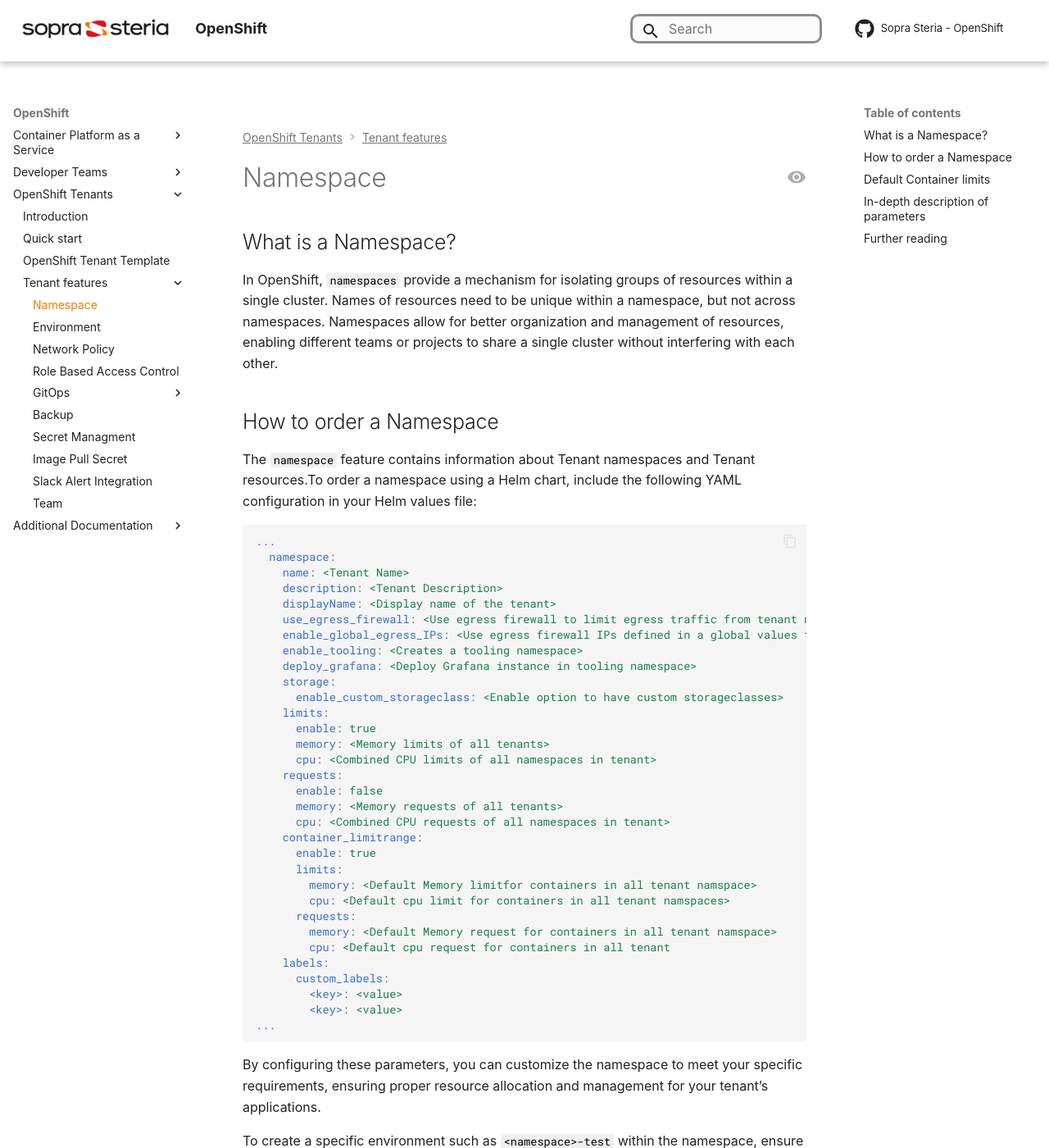
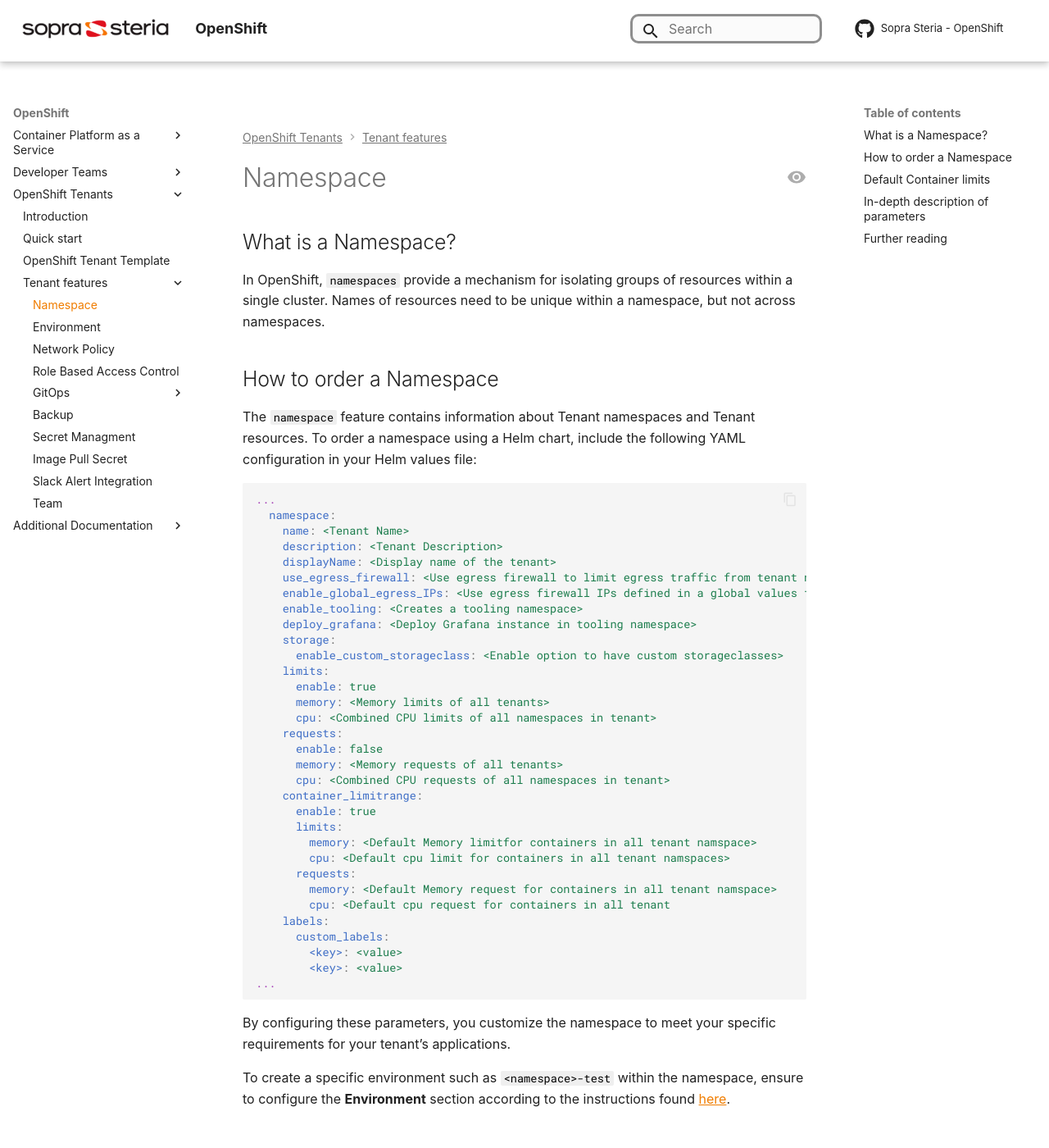
Before and after one commit to Sopra-Steria-Norge-Kubernetes/OpenShift, an MkDocs documentation site: the page built from docs/OpenShift Tenants/Tenant features/namespace.md, in a window 1280 px wide and 1400 px high. Shown: the whole window at 82% size. Built offline with MkDocs 1.6.1 and Material for MkDocs 9.7.7, drawn with Linux system fonts in a browser that asks for light colours; some web fonts are replaced; comment, search, counter and statistics services are not loaded; some of the changed text lies outside the part shown.

Commit message:
Fjerner fluff fra tenantfeatures

````diff
--- a/docs/OpenShift Tenants/Tenant features/namespace.md
+++ b/docs/OpenShift Tenants/Tenant features/namespace.md
@@ -2,11 +2,11 @@
 
 ## What is a Namespace?
 
-In OpenShift, `namespaces` provide a mechanism for isolating groups of resources within a single cluster. Names of resources need to be unique within a namespace, but not across namespaces. Namespaces allow for better organization and management of resources, enabling different teams or projects to share a single cluster without interfering with each other.
+In OpenShift, `namespaces` provide a mechanism for isolating groups of resources within a single cluster. Names of resources need to be unique within a namespace, but not across namespaces.
 
 ## How to order a Namespace
 
-The `namespace` feature contains information about Tenant namespaces and Tenant resources.To order a namespace using a Helm chart, include the following YAML configuration in your Helm values file:
+The `namespace` feature contains information about Tenant namespaces and Tenant resources. To order a namespace using a Helm chart, include the following YAML configuration in your Helm values file:
 
 ``` yaml
 ...
@@ -43,7 +43,7 @@
 ...
 ```
 
-By configuring these parameters, you can customize the namespace to meet your specific requirements, ensuring proper resource allocation and management for your tenant’s applications.
+By configuring these parameters, you customize the namespace to meet your specific requirements for your tenant’s applications.
 
 To create a specific environment such as `<namespace>-test` within the namespace, ensure to configure the **Environment** section according to the instructions found [here](../Tenant%20features/environments.md).
 
@@ -77,7 +77,7 @@
 | `enable_global_egress_IPs`    | Use egress firewall IPs defined in a global values file                              | false                                       | Boolean    | false |
 | `enable_tooling`              | Creates a tooling namespace which is needed for certain applications such as Grafana | true                                       | Boolean    | true |
 | `deploy_grafana`              | Deploys a grafana instance in the tooling namespace                                      | true                                       | Boolean    | true |
-| `storage.enable_custom_storageclass`              | Enable option to have custom storageclasses                                      | true                                       | Boolean    | false |
+| `storage.enable_custom_storageclass`              | Option for custom storageclasses                                      | true                                       | Boolean    | false |
 | `limits.memory`               | Combined memory limit for all tenant namespaces. The memory resource is measured in bytes. Memory can be expressed as a plain or fixed-point integer with one of these suffixes: E, P, T, G, M, K, Ei, Pi, Ti, Gi, Mi, Ki.    | 1Gi                                        | String/Int | 1Gi |
 | `limits.cpu`                 | Combined cpu limit for all tenant namespaces. Fractional values are allowed. A Container that requests 500m CPU is guaranteed half as much CPU as a Container that requests 1 CPU. You can use the suffix m to mean milli. For example 100m CPU, 100 milliCPU, and 0.1 CPU are all the same. A precision finer than 1m is not allowed.                                         | 1                                          | String/Int | 1 |
 | `requests.memory`               | Combined memory requests for all tenant namespaces. The memory resource is measured in bytes. Memory can be expressed as a plain or fixed-point integer with one of these suffixes: E, P, T, G, M, K, Ei, Pi, Ti, Gi, Mi, Ki.    | 1Gi                                        | String/Int | 1Gi |
````
Also changed, not shown: docs/OpenShift Tenants/Tenant features/backup.md (+3 -2 lines), docs/OpenShift Tenants/Tenant features/environments.md (+0 -2 lines), docs/OpenShift Tenants/Tenant features/networkpolicy.md (+1 -3 lines), docs/OpenShift Tenants/Tenant features/rbac.md (+2 -2 lines), docs/OpenShift Tenants/Tenant features/slack-alert-integration.md (+2 -2 lines).
